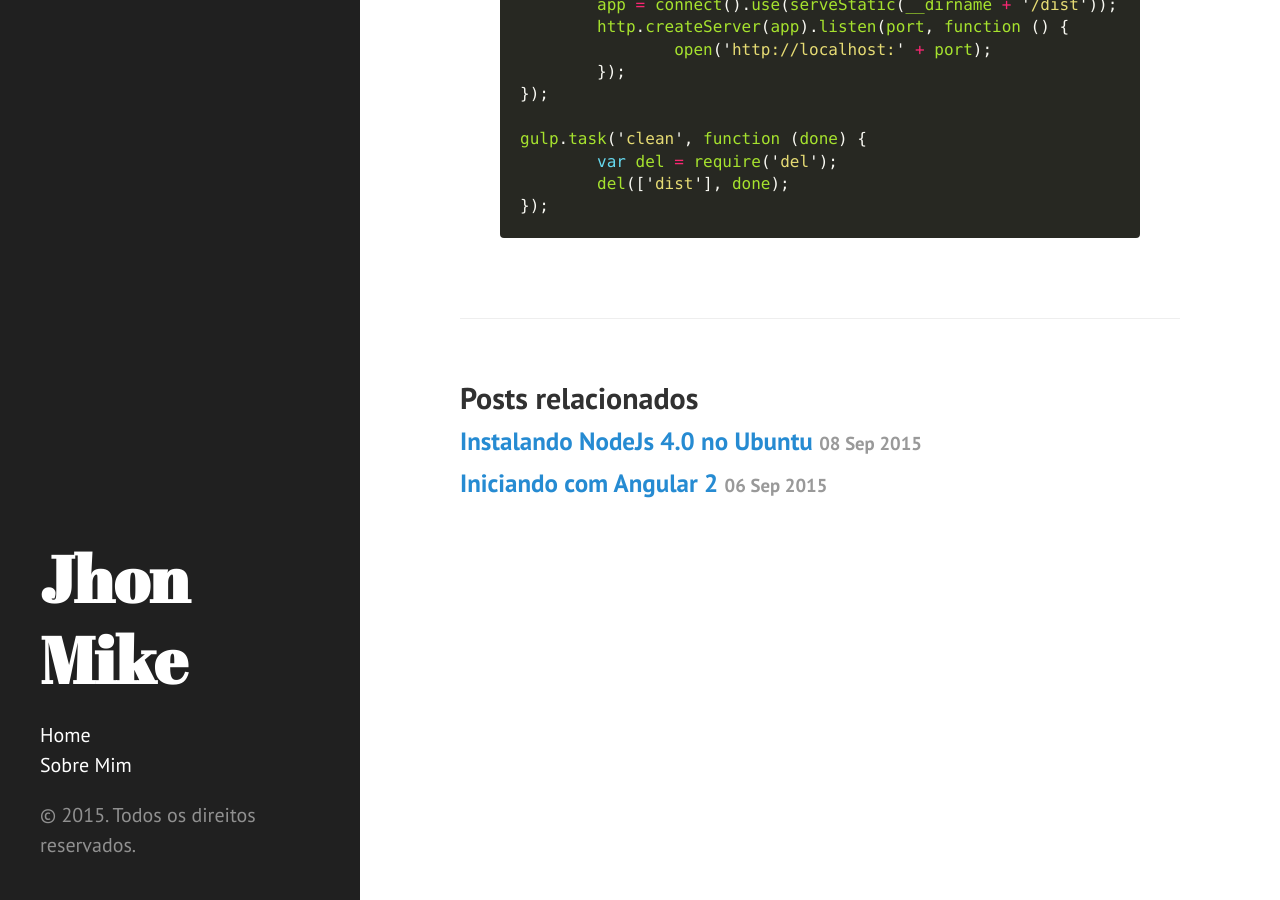
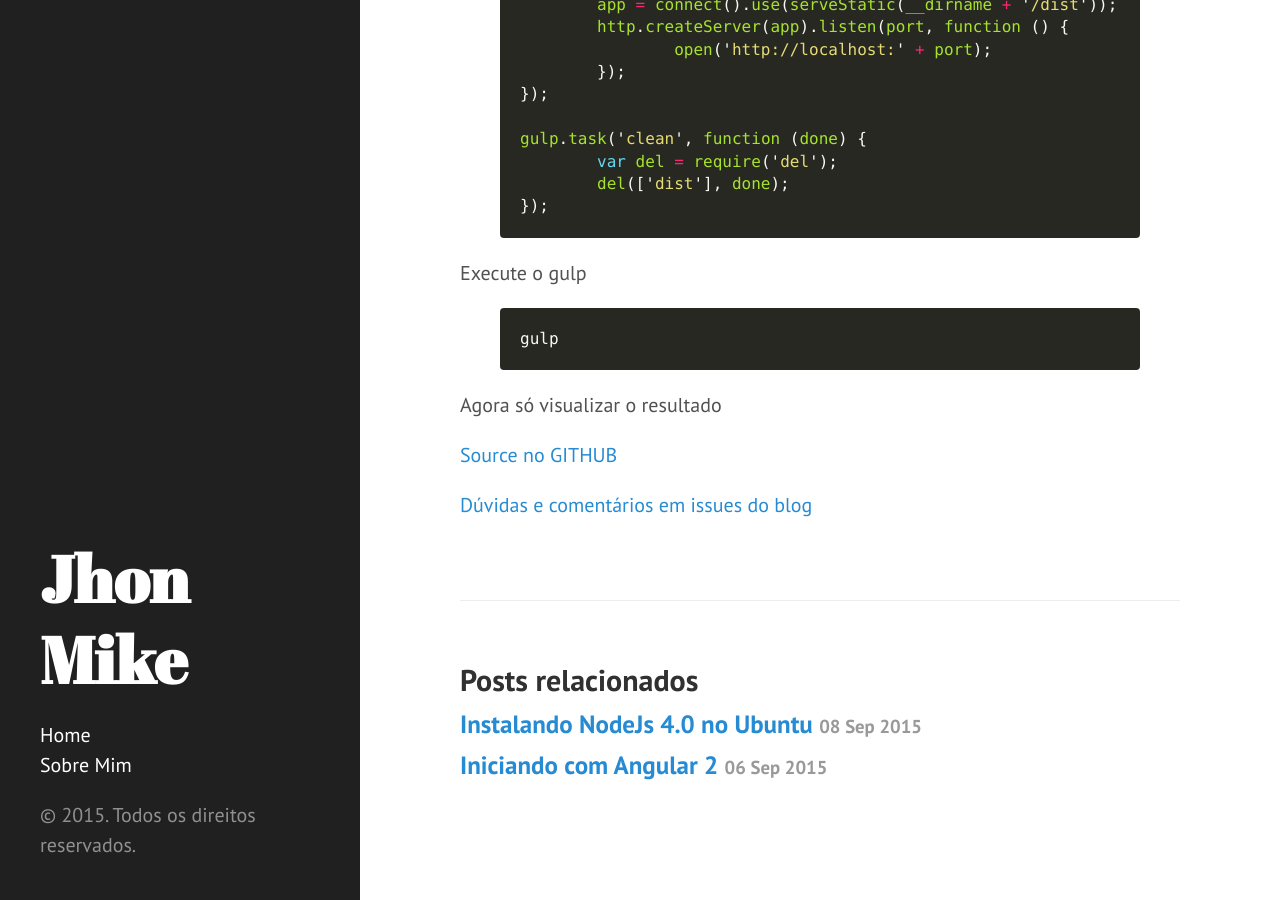
Before and after one commit to jhonmike/website, a Jekyll site: the page built from _posts/2015-09-14-angular2-router.markdown, in a window 1280 px wide and 900 px high, scrolled down 5655 px. Built offline with Jekyll 4.4.1, drawn with Linux system fonts in a browser that asks for light colours.

Commit message:
ajustes source

```diff
--- a/_posts/2015-09-14-angular2-router.markdown
+++ b/_posts/2015-09-14-angular2-router.markdown
@@ -227,3 +227,15 @@ gulp.task('clean', function (done) {
 	del(['dist'], done);
 });
 {% endhighlight %}
+
+Execute o gulp
+
+{% highlight ruby %}
+gulp
+{% endhighlight %}
+
+Agora só visualizar o resultado
+
+[Source no GITHUB](https://github.com/jhonmike/blog-posts-example/tree/master/02-angular2-router)
+
+[Dúvidas e comentários em issues do blog](https://github.com/jhonmike/jhonmike.github.io/issues)
```
